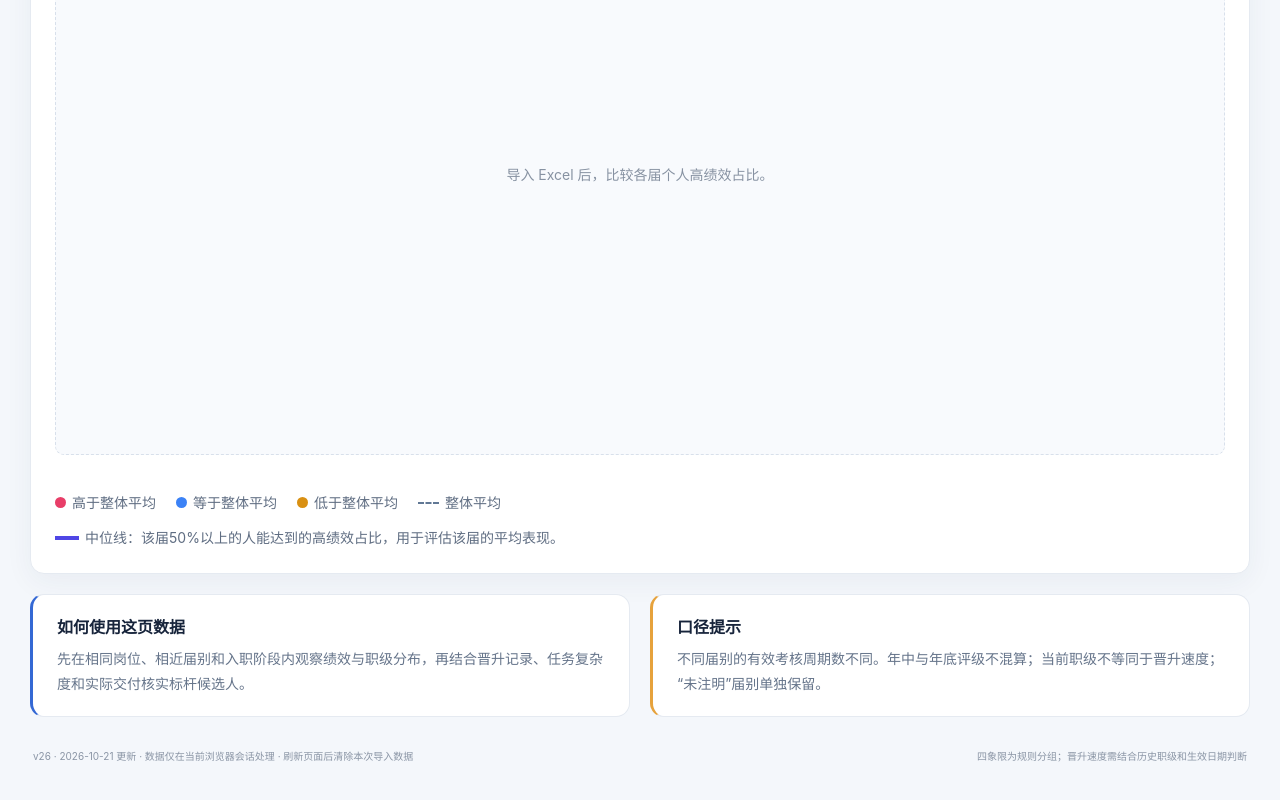
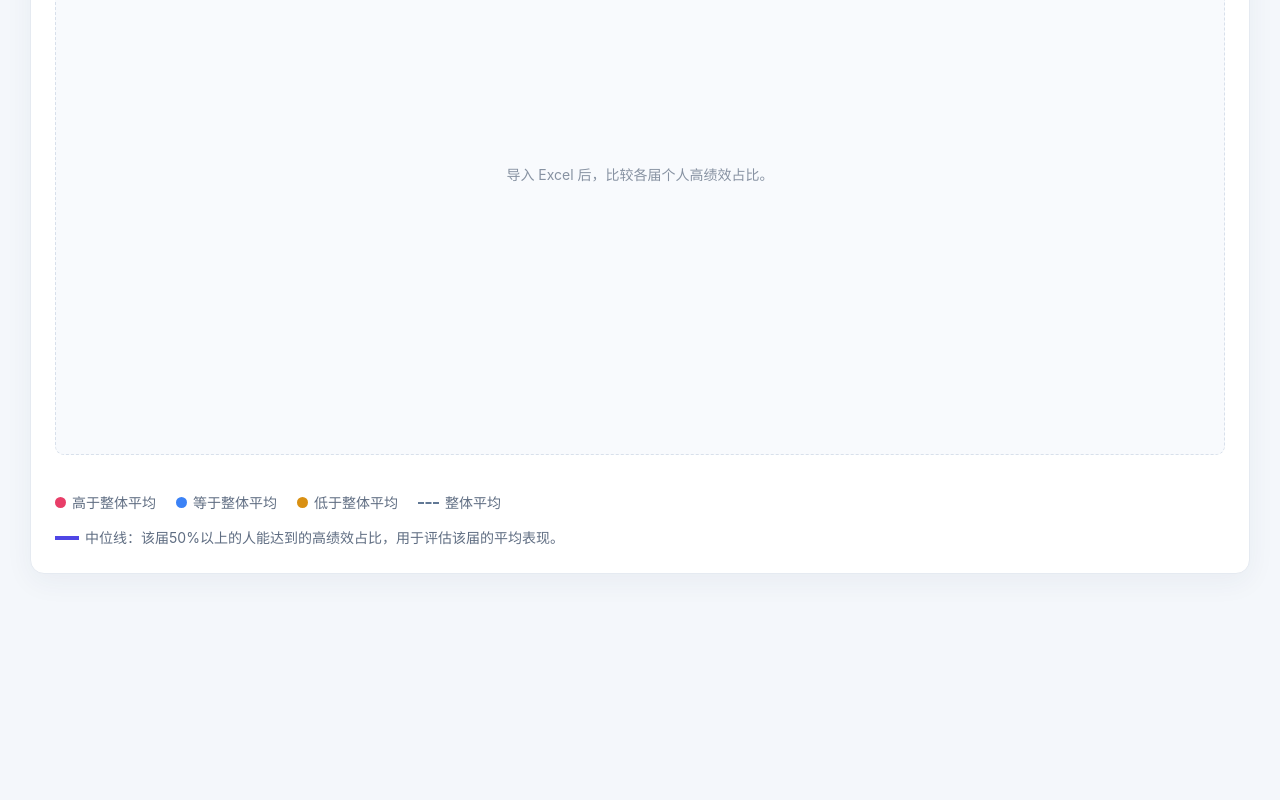
Before and after one commit to haoyunchen-oss/campus-growth-dashboard, a plain HTML site: page index.html in a window 1280 px wide. Shown: the part 2878-3678 px from the top of the page. After the commit the page ends 3524 px from the top, so only its background shows below. Drawn offline with Linux system fonts and the light colour scheme.

Commit message:
Update index.html

```diff
--- a/index.html
+++ b/index.html
@@ -178,14 +178,8 @@
       </article>
     </section>
 
-    <section class="notice">
-      <article class="notice-card info"><h3>如何使用这页数据</h3><p>先在相同岗位、相近届别和入职阶段内观察绩效与职级分布，再结合晋升记录、任务复杂度和实际交付核实标杆候选人。</p></article>
-      <article class="notice-card data"><h3>口径提示</h3><p>不同届别的有效考核周期数不同。年中与年底评级不混算；当前职级不等同于晋升速度；“未注明”届别单独保留。</p></article>
-    </section>
-
     <dialog class="people-dialog" id="peopleDrilldown" aria-labelledby="peopleDrilldownTitle"><div class="people-dialog-head"><div><h2 class="people-dialog-title" id="peopleDrilldownTitle">人员明细</h2><p class="people-dialog-subtitle" id="peopleDrilldownSubtitle"></p></div><button class="people-dialog-close" type="button" id="peopleDrilldownClose">关闭</button></div><div class="people-dialog-body" id="peopleDrilldownBody"></div></dialog>
 
-    <footer class="foot"><span>v26 · 2026-10-21 更新 · 数据仅在当前浏览器会话处理 · 刷新页面后清除本次导入数据</span><span>四象限为规则分组；晋升速度需结合历史职级和生效日期判断</span></footer>
   </main>
 
   <script src="https://cdn.jsdelivr.net/npm/xlsx@0.18.5/dist/xlsx.full.min.js" crossorigin="anonymous"></script>
```
